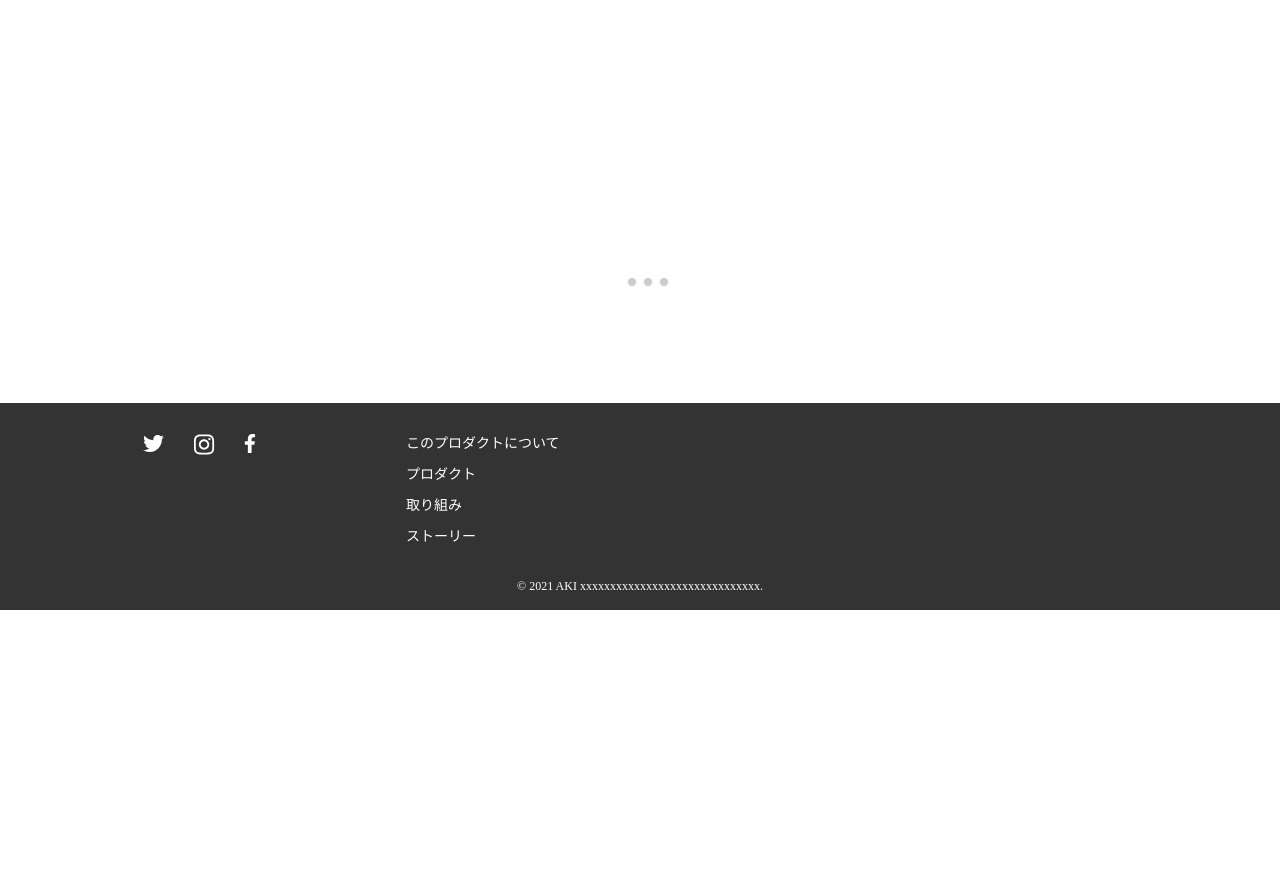
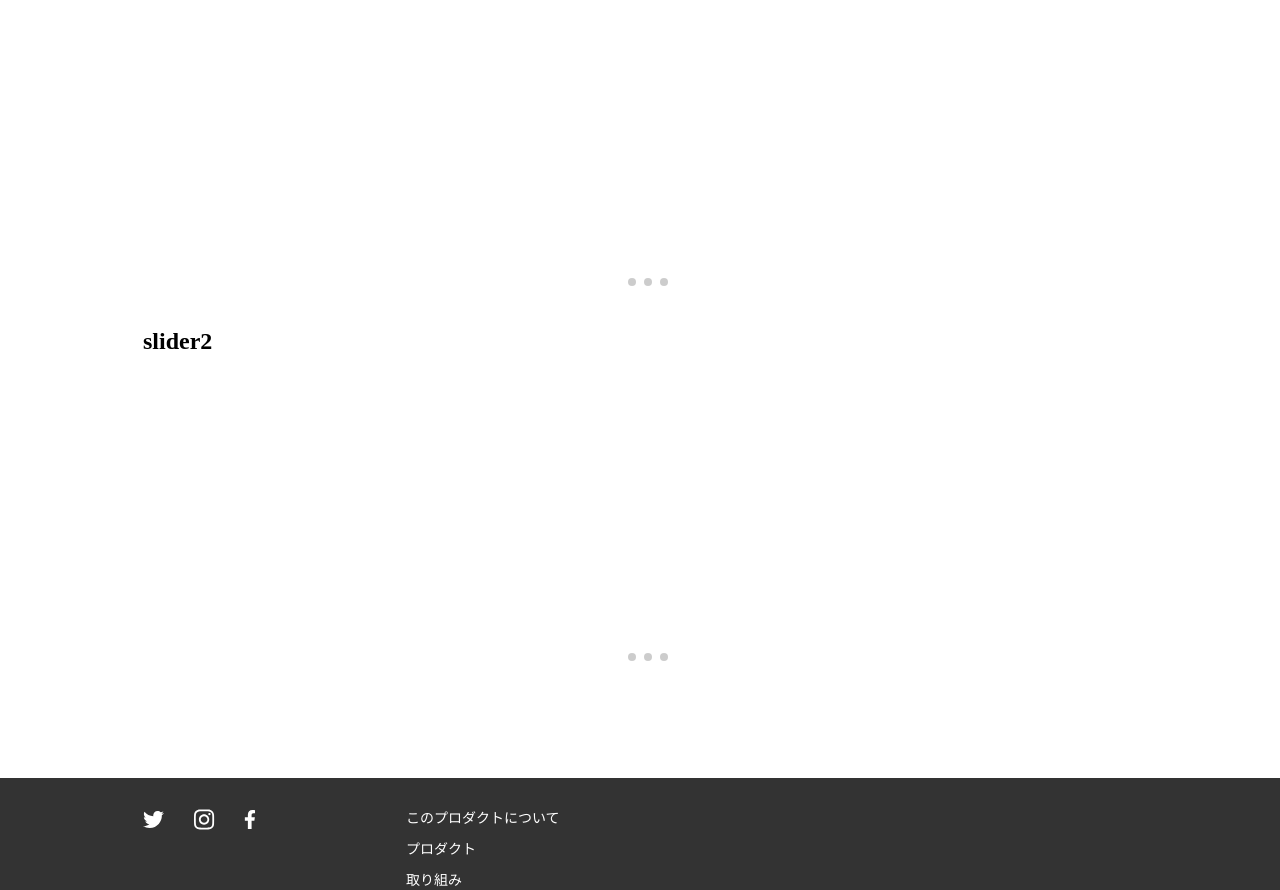
Before and after one commit to aki-space-crea/satoshi_2021_0522, a website built with webpack: page dist/index.html in a window 1280 px wide. Shown: the part 1910-2800 px from the top of the page. Before the commit the page ends 2520 px from the top, so only its background shows below. Built offline with nearby package versions, Linux system fonts and the light colour scheme; files whose address does not match are found by name.

Commit message:
スライダーの追加。

```diff
--- a/src/index.js
+++ b/src/index.js
@@ -31,7 +31,7 @@ import SwiperCore, { Navigation, Pagination } from 'swiper/core';
 // モジュールを使用可能に
 SwiperCore.use([Navigation, Pagination]);
 
-const swiper = new SwiperCore('.swiper-container', {
+const swiper = new SwiperCore('.js-slider1', {
   // Optional parameters
   // 方向
   direction: 'horizontal',
@@ -70,3 +70,44 @@ const swiper = new SwiperCore('.swiper-container', {
     el: '.swiper-scrollbar',
   },
 });
+
+
+const swiper2 = new SwiperCore('.js-slider2', {
+  // Optional parameters
+  // 方向
+  direction: 'horizontal',
+  // ループ
+  loop: true,
+  // 切り替え時のアニメーション
+  effect: 'fade',
+  // 表示位置
+  centeredSlides: true,
+  // 余白
+  spaceBetween: 10,
+
+  // レスポンシブ
+  breakpoints: {
+    // 画面幅が769px以上の設定
+    1024: {
+      slidesPerView: 3,
+    }
+  },
+
+  // If we need pagination
+  // ページャー
+  pagination: {
+    el: '.swiper-pagination',
+  },
+
+  // Navigation arrows
+  // 進む、戻るボタン
+  navigation: {
+    nextEl: '.swiper-button-next',
+    prevEl: '.swiper-button-prev',
+  },
+
+  // And if we need scrollbar
+  scrollbar: {
+    el: '.swiper-scrollbar',
+  },
+});
--- a/src/js/_menu.js
+++ b/src/js/_menu.js
@@ -6,7 +6,7 @@ export const togggleMenu = () => {
     constructor(menuId) {
       this.currentWW = 0;
       this.isPc = () => {
-        return this.current = window.innerWidth;
+        return window.innerWidth;
       }
 
       this.menu = document.getElementById(menuId);
--- a/src/scss/_menu.scss
+++ b/src/scss/_menu.scss
@@ -7,6 +7,18 @@
   z-index: 999;
   cursor: pointer;
   transition-duration: $transition;
+
+  &::before {
+    content: '';
+    display: block;
+    position: absolute;
+    background: $white;
+    top: -30px;
+    right: -20px;
+    height: 100px;
+    width: 100px;
+    border-radius: 0 0 0 85%;
+  }
 
   @media screen and (min-width: 1024px) {
     opacity: 0;
```
Also changed, not shown: dist/index.html, dist/style.css, 1 other file.
